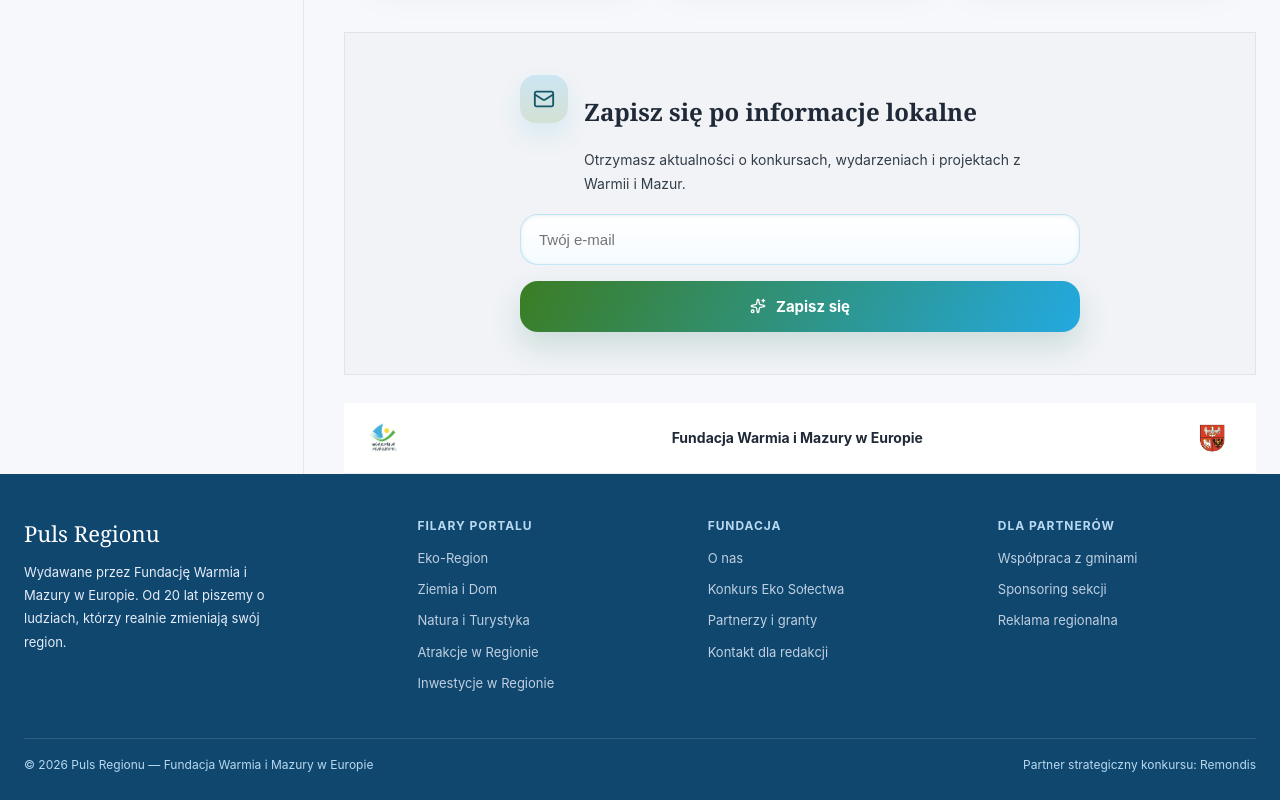
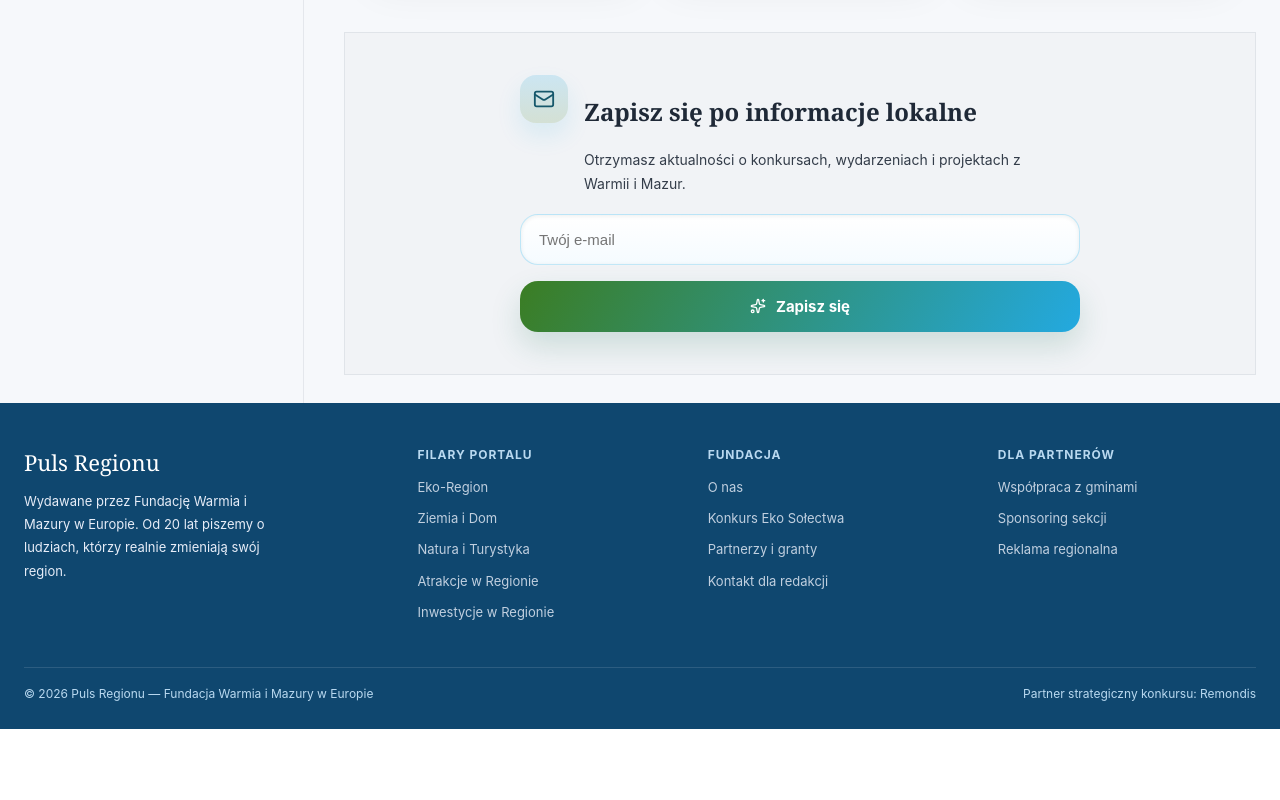
Before and after one commit to wac-me/puls-regionu-portal, a React (Vite) app: page / in a window 1280 px wide. Shown: the part 1841-2641 px from the top of the page. After the commit the page ends 2570 px from the top, so only its background shows below. Built offline with nearby package versions, Linux system fonts and the light colour scheme.

Commit message:
refactor: Usuń sekcję sponsora z komponentu PulsRegionu

```diff
--- a/src/PulsRegionu.jsx
+++ b/src/PulsRegionu.jsx
@@ -278,16 +278,7 @@ export default function PulsRegionuMockup(props) {
         </div>
       </section>
 
-      {/* SPONSOR BAR */}
-      <div className="pr-sponsor-bar">
-        <div className="pr-sponsor-logo">
-          <img src="/logo_fundacji_warmi_i_mazur.png" alt="Logo Fundacji Warmia i Mazury" />
-        </div>
-        <div className="pr-sponsor-text">Fundacja Warmia i Mazury w Europie</div>
-        <div className="pr-sponsor-logo pr-sponsor-logo--right">
-          <img src="/godlo_warmi_i_mazur_white.png" alt="Godło Warmii i Mazur" />
-        </div>
-      </div>
+
     </Layout>
   );
 }
```
